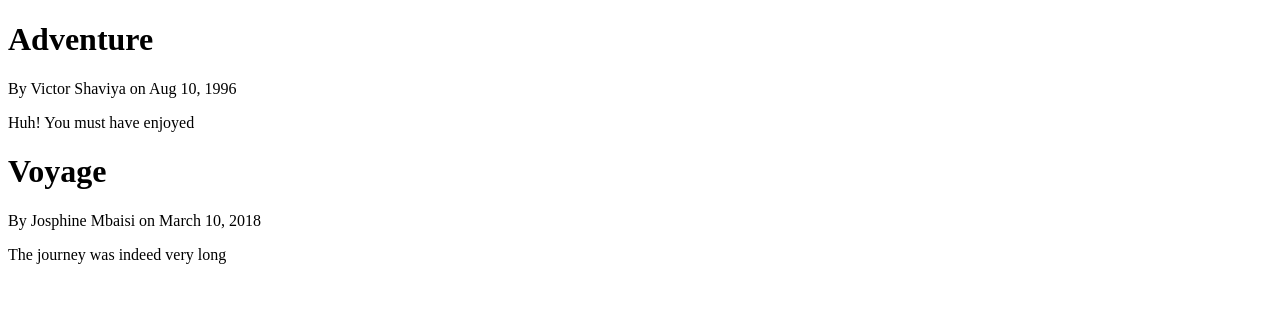
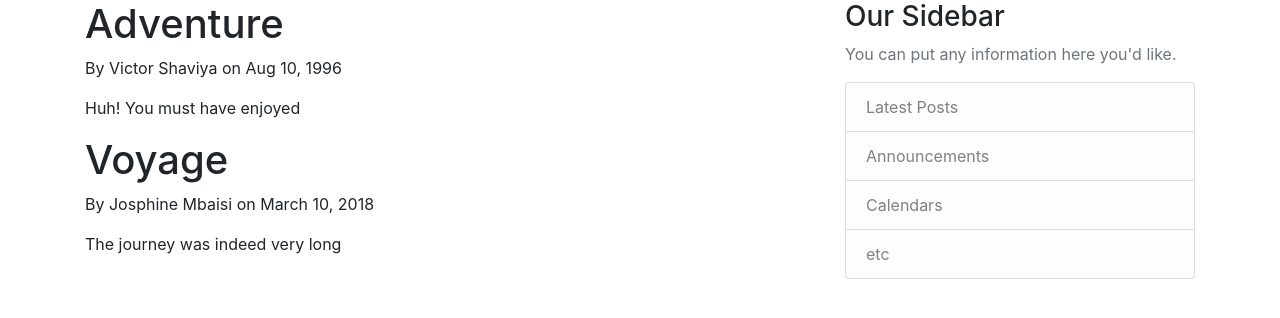
Before and after one commit to ShaviyaVictor/instagram_lite, a Django app: page / in a window 1280 px wide. Shown: the top 318 px of the page. Run offline with Django 4.2, Linux system fonts and the light colour scheme; some libraries are stand-ins or nearby versions.

Commit message:
Add Bootstrap links for the app in the base.html file

```diff
--- a/blog/templates/blog/base.html
+++ b/blog/templates/blog/base.html
@@ -3,8 +3,17 @@
 
   <head>
 
+    <!-- Required meta tags -->
+    <meta charset="utf-8">
+    <meta name="viewport" content="width=device-width, initial-scale=1, shrink-to-fit=no">
+
+    <!-- Bootstrap CSS -->
+    <link rel="stylesheet" href="https://maxcdn.bootstrapcdn.com/bootstrap/4.0.0/css/bootstrap.min.css" integrity="sha384-Gn5384xqQ1aoWXA+058RXPxPg6fy4IWvTNh0E263XmFcJlSAwiGgFAW/dAiS6JXm" crossorigin="anonymous">
+
+
+
     {% if title %}
-      <title>Instagram~lite:{{ title }}</title>
+      <title>Instagram~lite: {{ title }}</title>
     {% else %}
       <title>Instagram~Lite</title>
     {% endif %}
@@ -13,9 +22,51 @@
 
   <body>
 
-    {% block content %}
+    <main role="main" class="container">
+      <div class="row">
+        <div class="col-md-8">
 
-    {% endblock %}
+
+          {% block content %}
+
+
+
+          {% endblock %}
+
+
+        </div>
+
+
+
+        <!-- This sidebar should go to the home page only -->
+
+        <div class="col-md-4">
+          <div class="content-section">
+            <h3>Our Sidebar</h3>
+            <p class='text-muted'>You can put any information here you'd like.
+              <ul class="list-group">
+                <li class="list-group-item list-group-item-light">Latest Posts</li>
+                <li class="list-group-item list-group-item-light">Announcements</li>
+                <li class="list-group-item list-group-item-light">Calendars</li>
+                <li class="list-group-item list-group-item-light">etc</li>
+              </ul>
+            </p>
+          </div>
+        </div>
+
+
+      </div>
+    </main>
+
+
+
+
+    <!-- Optional JavaScript -->
+    <!-- jQuery first, then Popper.js, then Bootstrap JS -->
+    <script src="https://code.jquery.com/jquery-3.2.1.slim.min.js" integrity="sha384-KJ3o2DKtIkvYIK3UENzmM7KCkRr/rE9/Qpg6aAZGJwFDMVNA/GpGFF93hXpG5KkN" crossorigin="anonymous"></script>
+    <script src="https://cdnjs.cloudflare.com/ajax/libs/popper.js/1.12.9/umd/popper.min.js" integrity="sha384-ApNbgh9B+Y1QKtv3Rn7W3mgPxhU9K/ScQsAP7hUibX39j7fakFPskvXusvfa0b4Q" crossorigin="anonymous"></script>
+    <script src="https://maxcdn.bootstrapcdn.com/bootstrap/4.0.0/js/bootstrap.min.js" integrity="sha384-JZR6Spejh4U02d8jOt6vLEHfe/JQGiRRSQQxSfFWpi1MquVdAyjUar5+76PVCmYl" crossorigin="anonymous"></script>
+
 
   </body>
 
```
